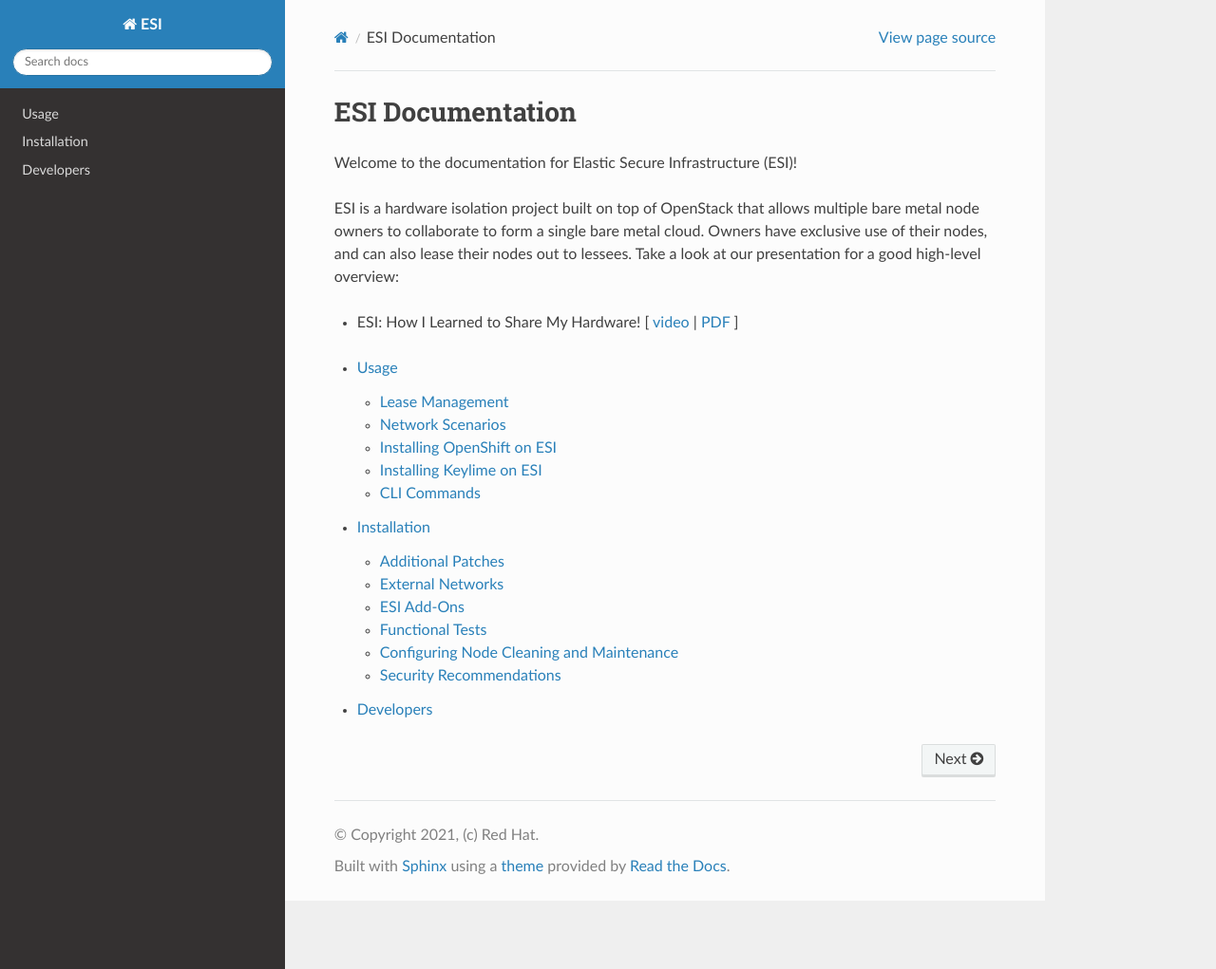
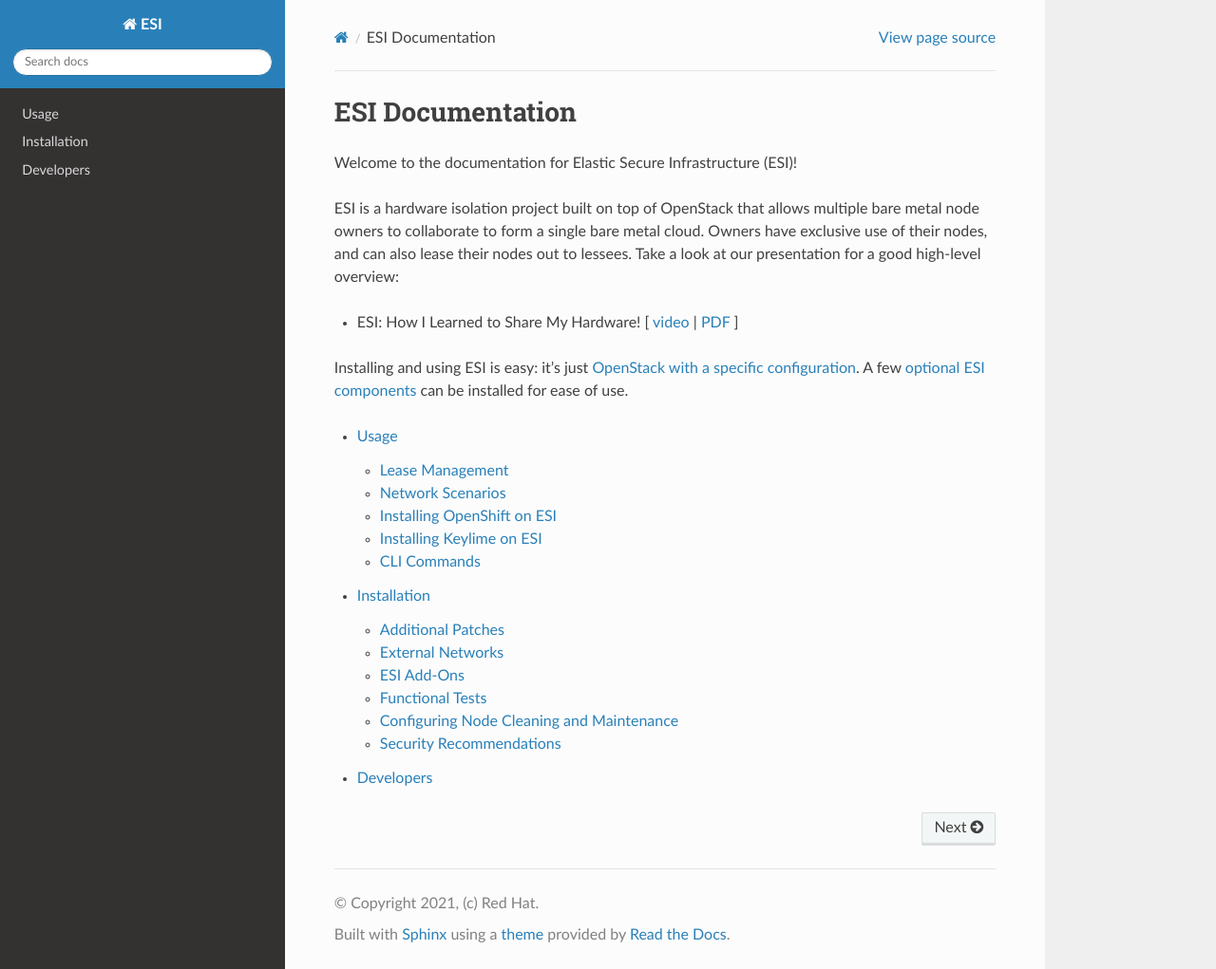
Before and after one commit to CCI-MOC/esi, a Sphinx documentation site: the page built from docs/source/index.rst, in a window 1280 px wide and 1021 px high. Shown: the whole window at 95% size. Built offline with Sphinx 7.4.7 and the Read the Docs theme 2.0.0, drawn with Linux system fonts in a browser that asks for light colours.

Commit message:
Updated index page emphasizing ease of installation/usage

```diff
--- a/docs/source/index.rst
+++ b/docs/source/index.rst
@@ -6,6 +6,8 @@
 ESI is a hardware isolation project built on top of OpenStack that allows multiple bare metal node owners to collaborate to form a single bare metal cloud. Owners have exclusive use of their nodes, and can also lease their nodes out to lessees. Take a look at our presentation for a good high-level overview:
 
 * ESI: How I Learned to Share My Hardware! [ `video`_ | `PDF`_ ]
+
+Installing and using ESI is easy: it's just `OpenStack with a specific configuration`_. A few `optional ESI components`_ can be installed for ease of use.
 
 .. toctree::
    :maxdepth: 2
@@ -16,3 +18,5 @@
 
 .. _video: https://www.youtube.com/watch?v=o5g85SrPEWI
 .. _PDF: https://research.redhat.com/esi_ironic-presentation/
+.. _OpenStack with a specific configuration: install/index.html
+.. _optional ESI components: install/esi_add_ons.html
```
